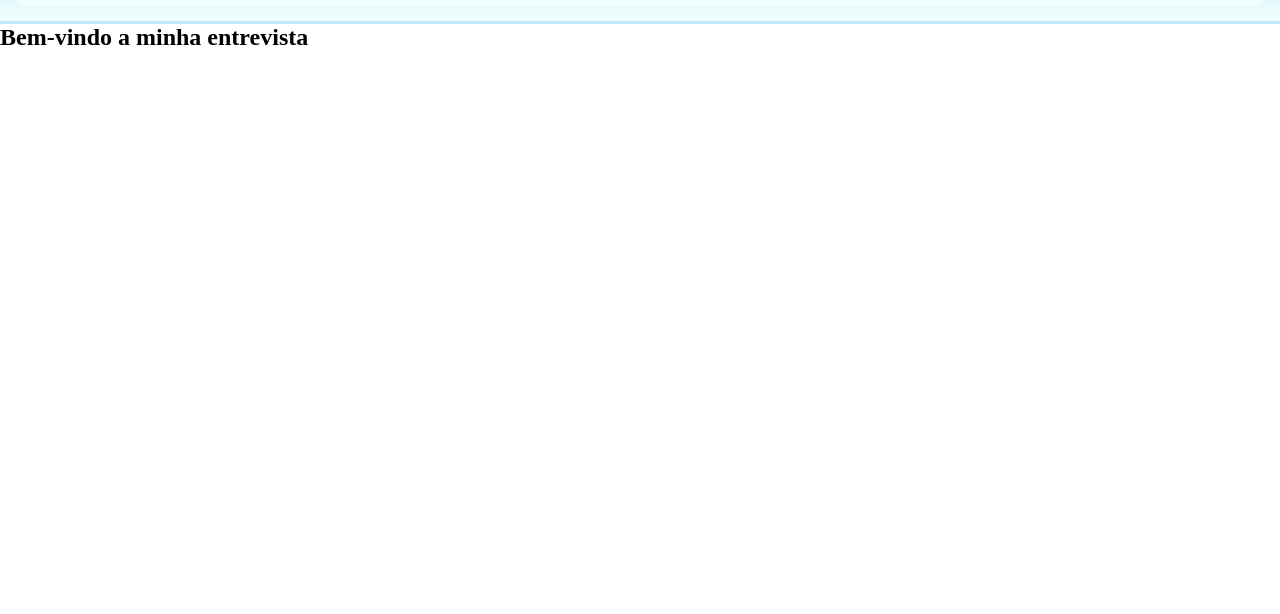
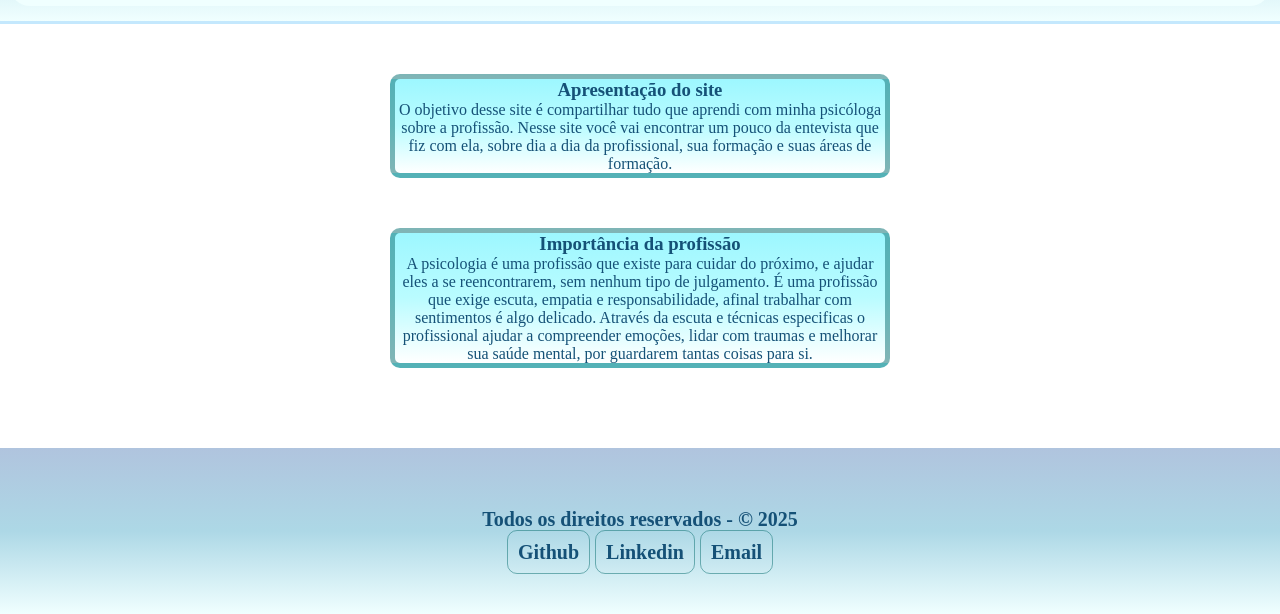
Before and after one commit to anaccremasco/Entrevista, a plain HTML site: page index.html in a window 1280 px wide. Shown: the part 196-810 px from the top of the page. Drawn offline with Linux system fonts and the light colour scheme.

Commit message:
Feat: finaliza tela home

```diff
--- a/assets/css/style.css
+++ b/assets/css/style.css
@@ -21,6 +21,11 @@ header {
 .cinnamorol-header{
 width: 120px;
 display: block;
+margin: 0 auto;
+}
+
+.titulo{
+    color: #155177;
 }
 
 nav {
@@ -46,21 +51,54 @@ nav a:hover{
     color: #155177;
 }
 
-footer{
-    background-color: #155177;
-    text-align: center;
-    padding: 30px;
-    border-top: 5px;
-    font-size: 10rem;
-    color: aqua;
+.container {
+  background-image: linear-gradient(   #9df7ff,#bafcff, #ffffff);
+  width: 500px;
+  margin: 0 auto;
+  border: 5px solid #15757789;
+  border-radius: 10px;
+  margin-top: 50px;
+  color: #155177;
+ text-align: center;
 }
 
-footer a{
-    color: blueviolet;
+.importancia {
+  background-image: linear-gradient(   #9df7ff,#bafcff, #ffffff);
+  width: 500px;
+  margin: 0 auto;
+  border: 5px solid #15757789;
+  border-radius: 10px;
+  margin-top: 50px;
+  color: #155177;
+ text-align: center;
+}
+
+footer{
+   background-image: linear-gradient(   #b0c4de,#add8e6, #f0ffff);
+   color: #155177;
+   text-align: center;
+   font-size: 20px;
+   padding: 50px;
+   bottom: 0;
+   width: 100%;
+   margin-top: 80px;
+   font-weight: bold;
+}
+
+footer p{
+    margin-top: 10px;
+}
+
+footer a {
     text-decoration: none;
-    font-weight: bold;
+    border: 1px solid #15757789;
+    border-radius: 10px;
+    color: #155177;
+    padding: 10px;
 }
 
 footer a:hover{
-    text-decoration: underline;
+   background-color: #45889e;
+   color: aliceblue;
+   transition: transform 0.5s ease;
 }
--- a/index.html
+++ b/index.html
@@ -11,7 +11,6 @@
         <img src="assets/img/cinnamorol.png" alt="cinnamorol" class="cinnamorol-header">
         <h2 class="titulo">Entrevista</h2>
 
-        <main>
             <nav>
                 <ul>
                     <li><a href="index.html" class="botoes">Home</a></li>
@@ -21,12 +20,30 @@
                     <li><a href="contato.html" class="botoes">Entrevista</a></li>
                 </ul>
             </nav>
-        </main>
     </header>
 
-    <section class="Introdução">
-        <h2>Bem-vindo a minha entrevista</h2>
+    <main>
+    <section>
+        <div class="container">
+            <h3>Apresentação do site</h3>
+            <p>O objetivo desse site é compartilhar tudo que aprendi com minha psicóloga sobre a profissão. Nesse site você vai encontrar um pouco da entevista que fiz com ela, sobre dia a dia da profissional, sua formação e suas áreas de formação. </p>
+        </div>
+
+        <div class="importancia">
+            <h3>Importância da profissão</h3>
+            <p>A psicologia é uma profissão que existe para cuidar do próximo, e ajudar eles a se reencontrarem, sem nenhum tipo de julgamento. É uma profissão que exige escuta, empatia e responsabilidade, afinal trabalhar com sentimentos é algo delicado. Através da escuta e técnicas especificas o profissional ajudar a compreender emoções, lidar com traumas e melhorar sua saúde mental, por guardarem tantas coisas para si.</p>
+        </div>
     </section>
+
+    <footer>
+        <p>Todos os direitos reservados - © 2025 </p>
+        <p class="links">
+            <a href="">Github</a>
+            <a href="">Linkedin</a>
+            <a href="mailto: ana.c.luiz@aluno.senai.br">Email</a>
+        </p>
+    </footer>
+    </main>
 
 </body>
 </html>
```
